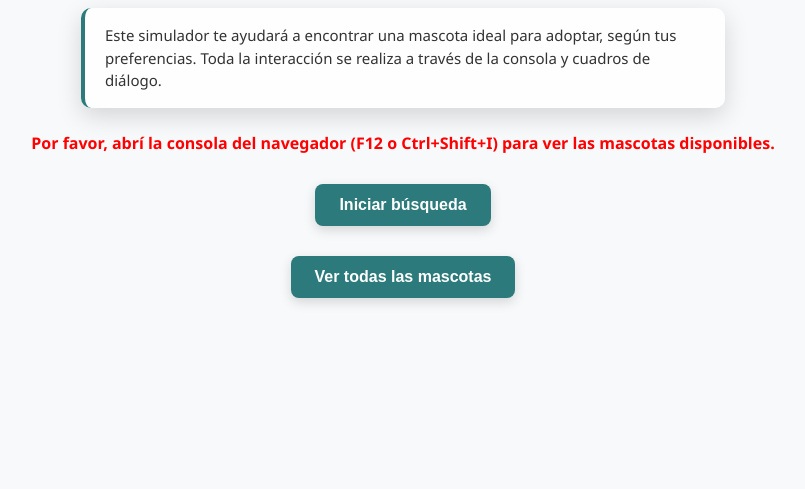
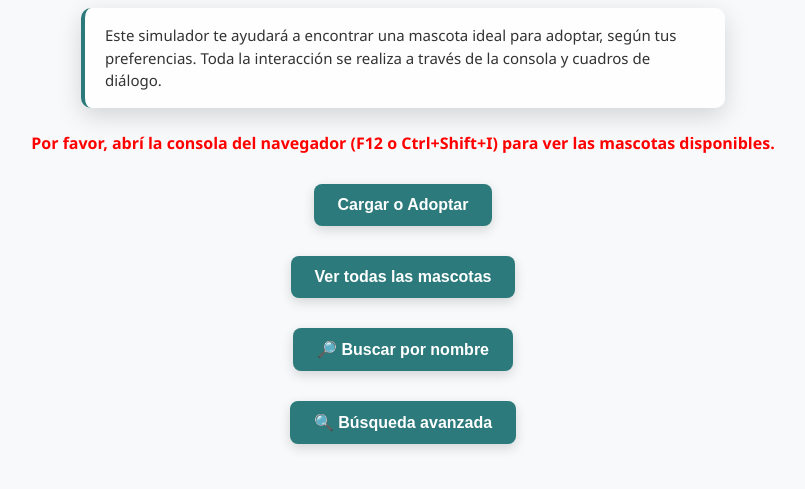
Before and after one commit to fabimartinez556/Entregable1-Martinez, a plain HTML site: page index.html in a window 1280 px wide. Shown: the part 105-594 px from the top of the page, without its empty margins (237-1042 px from the left). Drawn offline with Linux system fonts and the light colour scheme.

Commit message:
agregad de busqueda general

```diff
--- a/index.html
+++ b/index.html
@@ -21,8 +21,10 @@
       mascotas disponibles.
     </p>
 
-    <button id="botonIniciar" class="botonSimulador" onclick="iniciarSimulador()">Iniciar búsqueda</button>
+    <button id="botonIniciar" class="botonSimulador" onclick="iniciarSimulador()">Cargar o Adoptar</button>
     <button class="botonSimulador" onclick="listarMascotasDetallado()">Ver todas las mascotas</button>
+    <button class="botonSimulador" onclick="buscarPorNombre()">🔎 Buscar por nombre</button>
+    <button class="botonSimulador" onclick="filtrarMascotasAvanzado()">🔍 Búsqueda avanzada</button>
 
     </main>
 
--- a/js/adopcion.js
+++ b/js/adopcion.js
@@ -60,7 +60,7 @@ function pedirTexto(mensaje, opcionesValidas = null) {
 }
 
 function solicitarPreferencias() {
-  const tipo = pedirTexto("¿Qué tipo de mascota preferís adoptar? (perro/gato)", ["perro", "gato"]);
+  const tipo = pedirTexto("¿Qué tipo de mascota esta buscando adoptar? (perro/gato)", ["perro", "gato"]);
   if (!tipo) return null;
 
   const tamaño = pedirTexto("¿Qué tamaño preferís? (pequeño/mediano/grande)", ["pequeño", "mediano", "grande"]);
@@ -208,6 +208,67 @@ function resetearMascotas() {
   alert("🐾 Se reiniciaron los datos de mascotas a la lista base.");
 }
 
+// Buscar mascota por nombre parcial (para usar desde consola o botones)
+function buscarMascotaPorNombre(nombre) {
+  return mascotas.find(m => m.nombre.toLowerCase().includes(nombre.toLowerCase()));
+}
+
+// Filtrado flexible por campo (nombre, raza, tipo, etc.)
+function filtrarMascotasAvanzado() {
+  const campo = pedirTexto("¿Por qué campo querés filtrar? (nombre/raza/edad/tipo/tamaño)", ["nombre", "raza", "edad", "tipo", "tamaño"]);
+  if (!campo) return;
+
+  const valor = pedirTexto(`¿Qué valor querés buscar en ${campo}?`);
+  if (!valor) return;
+
+  let resultado;
+
+  if (campo === "edad") {
+    const edadBuscada = parseInt(valor);
+    if (isNaN(edadBuscada)) {
+      alert("La edad debe ser un número.");
+      return;
+    }
+    resultado = mascotas.filter(m => m.edad === edadBuscada);
+  } else {
+    resultado = mascotas.filter(m => m[campo].toLowerCase().includes(valor.toLowerCase()));
+  }
+
+  if (resultado.length === 0) {
+    alert("No se encontraron mascotas que coincidan.");
+  } else {
+    alert(`Se encontraron ${resultado.length} mascota(s). Mirá la consola para los detalles.`);
+    console.clear();
+    console.log(`---- FILTRO POR ${campo.toUpperCase()} = "${valor}" ----`);
+    resultado.forEach((m, i) => {
+      console.log(
+        `🐾 Mascota #${i + 1}:\n` +
+        `Nombre: ${m.nombre}\n` +
+        `Tipo: ${m.tipo}\n` +
+        `Tamaño: ${m.tamaño}\n` +
+        `Edad: ${m.edad} años\n` +
+        `Raza: ${m.raza}\n` +
+        `Descripción: ${m.descripcion}\n` +
+        `------------------------------`
+      );
+    });
+  }
+}
+
+function buscarPorNombre() {
+  const nombre = prompt("¿Qué nombre querés buscar?");
+  if (!nombre) return;
+  const mascota = buscarMascotaPorNombre(nombre);
+  if (mascota) {
+    console.clear();
+    console.log("Mascota encontrada:");
+    console.log(mascota);
+    alert(`Mascota "${mascota.nombre}" encontrada. Mirá la consola para más detalles.`);
+  } else {
+    alert("No se encontró ninguna mascota con ese nombre.");
+  }
+}
+
 function iniciarSimulador() {
   mostrarAvisoConsola(true);
 
```
